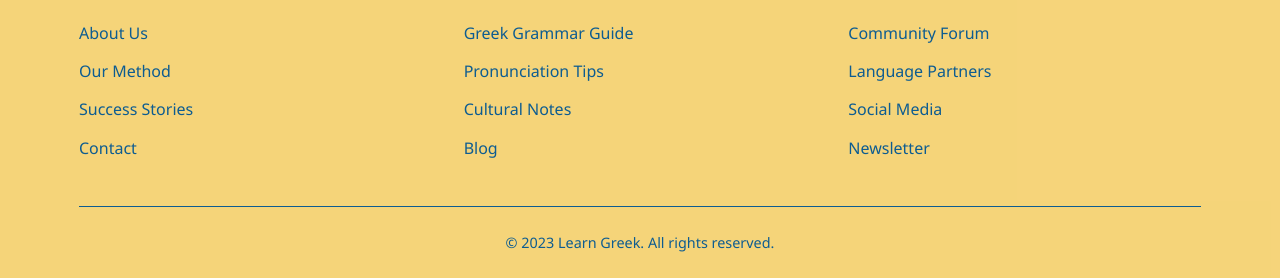
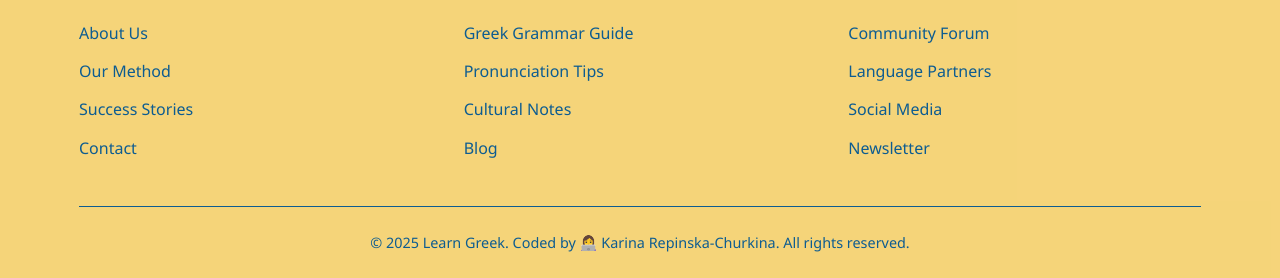
Before and after one commit to KarinaR-Ch/Greekcourses, a plain HTML site: page index.html in a window 1280 px wide. Shown: the part 3864-4142 px from the top of the page. Drawn offline with Linux system fonts and the light colour scheme.

Commit message:
Update copyright information in index.html
Updated copyright year and added author credit.

```diff
--- a/index.html
+++ b/index.html
@@ -1123,7 +1123,7 @@
                 </div>
             </div>
             <div class="copyright">
-                <p>&copy; 2023 Learn Greek. All rights reserved.</p>
+                <p>&copy; 2025 Learn Greek. Coded by 👩‍💻 Karina Repinska-Churkina. All rights reserved. </p>
             </div>
         </div>
     </footer>
```
